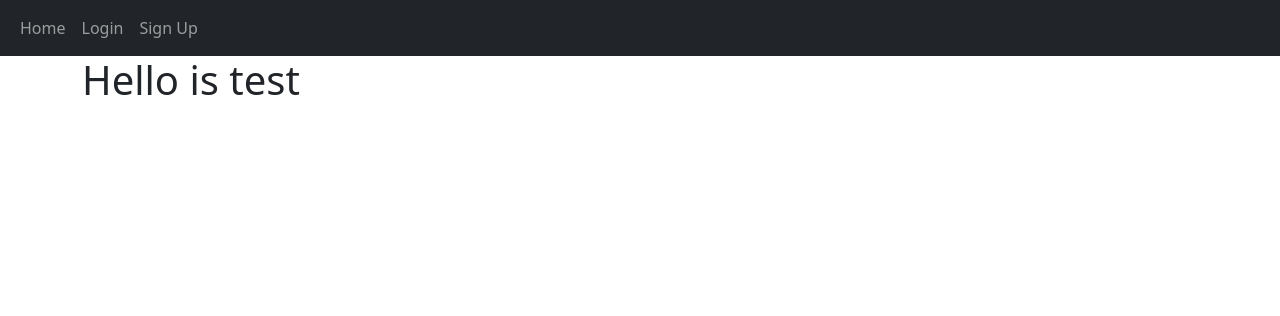
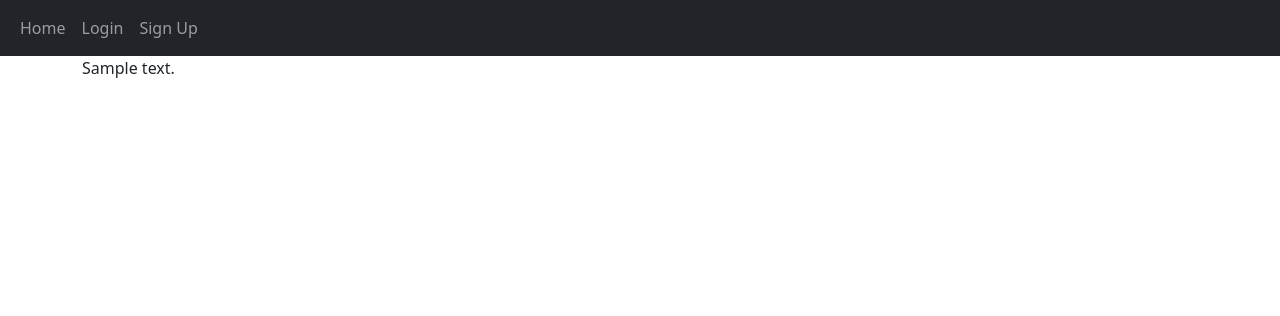
Before and after one commit to tahsin52/advanced-Blog-app, a Flask app: page /home in a window 1280 px wide. Shown: the top 316 px of the page. Run offline with Flask 2, Linux system fonts and the light colour scheme; tables that the repository leaves empty hold one stand-in row (values such as "Sample post"); parts of the project's set-up code (start-up, migrations or seed data) failed here and were passed over.

Commit message:
added post model and home

```diff
--- a/src/templates/home.html
+++ b/src/templates/home.html
@@ -5,5 +5,8 @@
 {% endblock %}
 
 {% block content %}
-<h1>Hello is test</h1>
+
+    {% for post in posts %}
+        {{ post.text }}
+    {% endfor %}
 {% endblock %}
--- a/src/views.py
+++ b/src/views.py
@@ -1,9 +1,29 @@
-from flask import Blueprint, render_template
+from flask import Blueprint, render_template, request, flash, redirect, url_for
 from flask_login import current_user
+
+from src import db
+from src.models import Post
 
 views = Blueprint("views", __name__)
 
 @views.route("/home")
 def home():
+    posts = Post.query.all()
     return render_template('home.html',
-                           name=current_user)
+                           name=current_user,
+                           posts=posts)
+
+@views.route("/create-post", methods=["GET", "POST"])
+def create_post():
+    if request.method == "POST":
+        text = request.form.get('text')
+
+        if not text:
+            flash('Post cannot be empty', category='error')
+        else:
+            post = Post(text=text, author=current_user.id)
+            db.session.add(post)
+            db.session.commit()
+
+            flash('Post Created', category='success')
+            return redirect(url_for('views.home'))
```
Also changed, not shown: src/models.py (+10 -0 lines).
